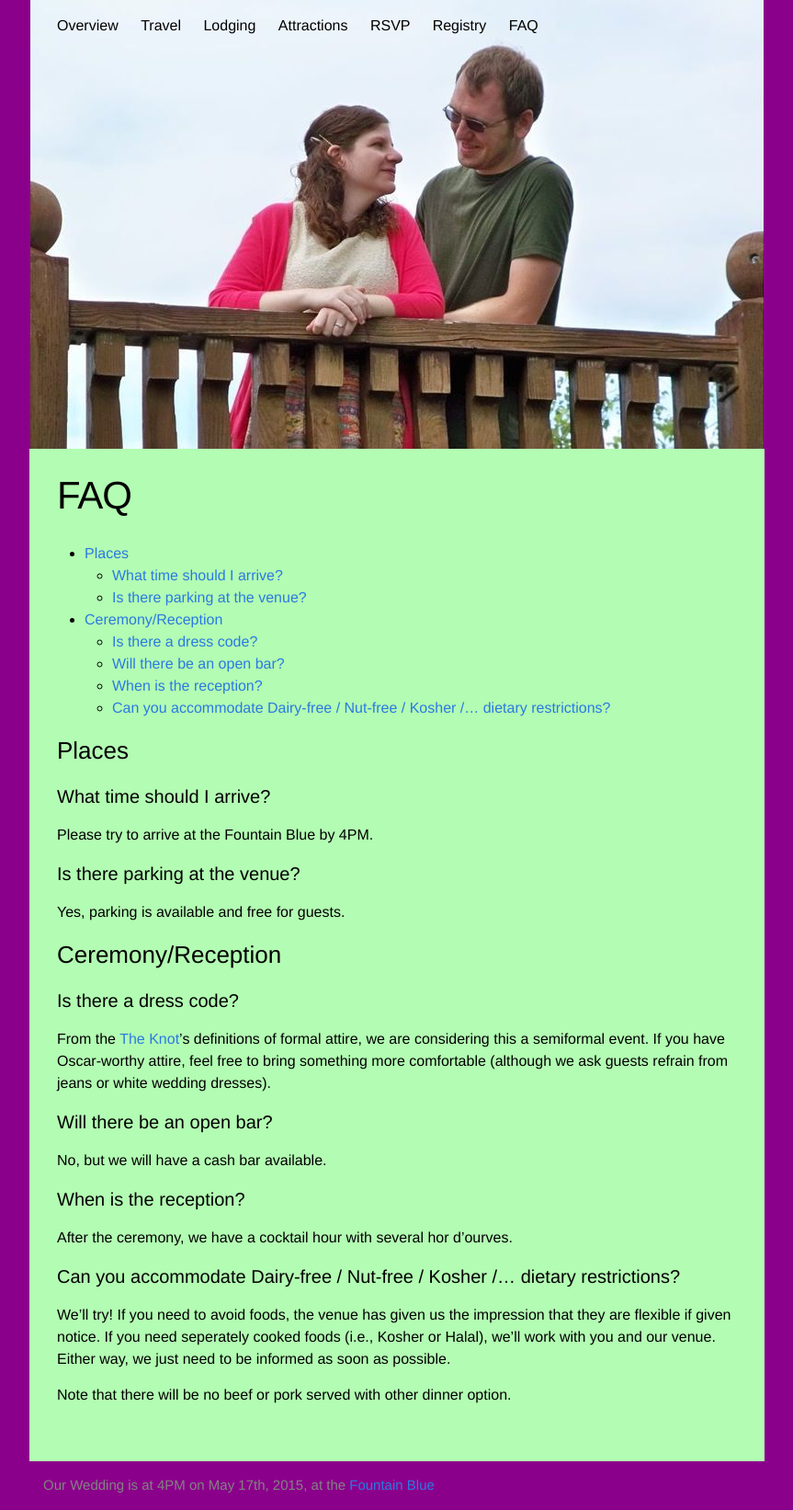
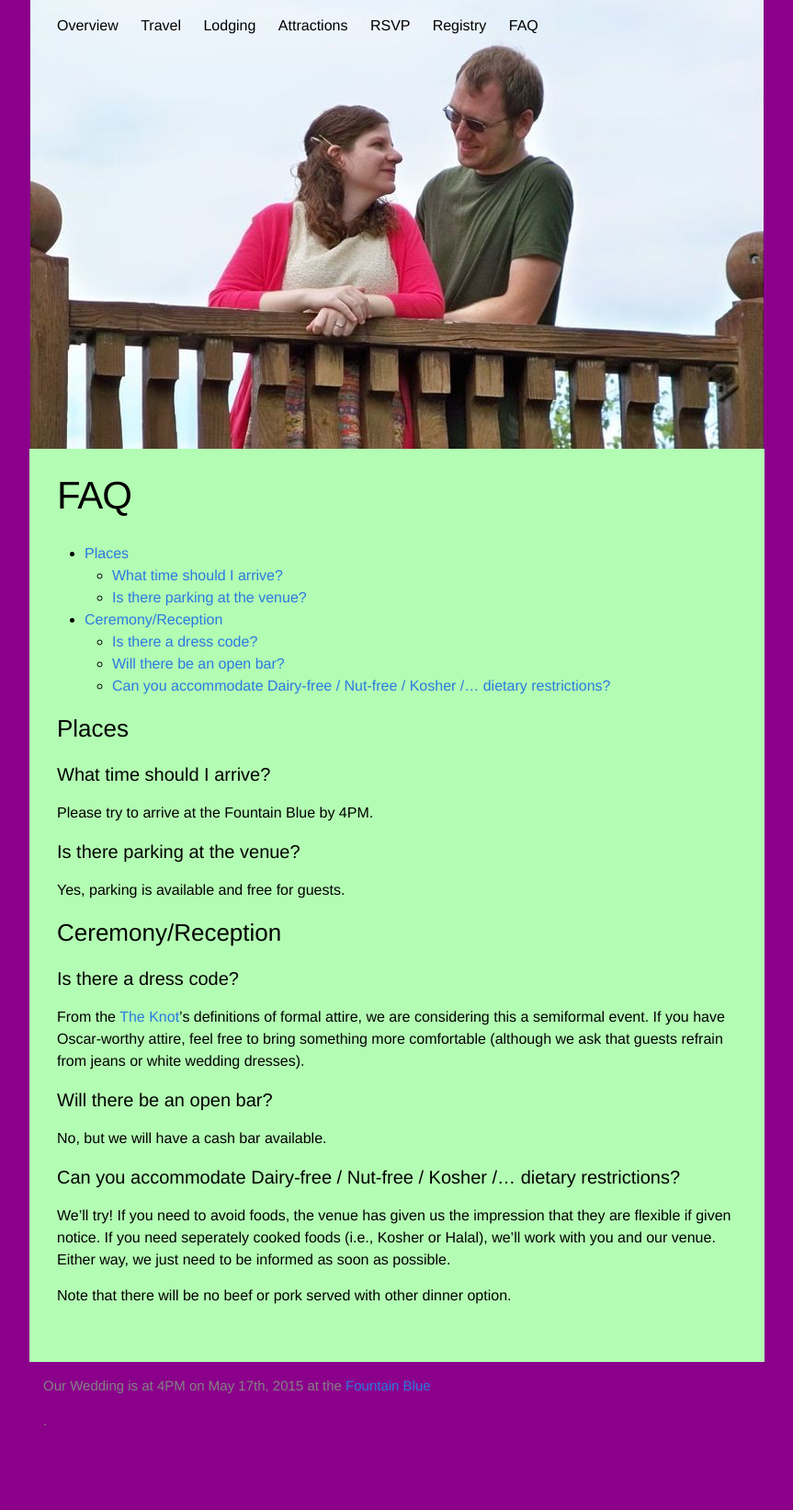
Before and after one commit to sargas/wedding-site, a Jekyll site: the page built from faq.md, in a window 1280 px wide. Shown: the whole page at 92% size, without its empty margins (208-1071 px from the left). Built offline with Jekyll 4.4.1, drawn with Linux system fonts in a browser that asks for light colours; after the commit the page ends 1556 px from its top, so only the background shows below that.

Commit message:
Corrections for Kat
(mostly spelling and grammar)

```diff
--- a/_includes/footer.html
+++ b/_includes/footer.html
@@ -4,7 +4,7 @@
 
     <div class="footer-col-wrapper">
 
-	  <p class="text">Our Wedding is at 4PM on May 17th, 2015, at the <a href="http://www.fountainblue.com/">Fountain Blue</a></p>
+	  <p class="text">Our Wedding is at 4PM on May 17th, 2015 at the <a href="http://www.fountainblue.com/">Fountain Blue</a></p>.
     </div>
 
   </div>
--- a/faq.md
+++ b/faq.md
@@ -18,13 +18,10 @@
 ### Ceremony/Reception
 
 #### Is there a dress code?
-From the <a href="http://wedding.theknot.com/wedding-planning/attending-wedding/articles/wedding-guest-attire-cheat-sheet.aspx">The Knot</a>'s definitions of formal attire, we are considering this a semiformal event. If you have Oscar-worthy attire, feel free to bring something more comfortable (although we ask guests refrain from jeans or white wedding dresses).
+From the <a href="http://wedding.theknot.com/wedding-planning/attending-wedding/articles/wedding-guest-attire-cheat-sheet.aspx">The Knot</a>'s definitions of formal attire, we are considering this a semiformal event. If you have Oscar-worthy attire, feel free to bring something more comfortable (although we ask that guests refrain from jeans or white wedding dresses).
 
 #### Will there be an open bar?
 No, but we will have a cash bar available.
-
-#### When is the reception?
-After the ceremony, we have a cocktail hour with several hor d'ourves.
 
 #### Can you accommodate Dairy-free / Nut-free / Kosher /&hellip; dietary restrictions?
 We'll try! If you need to avoid foods, the venue has given us the impression that they are flexible if given notice. If you need seperately cooked foods (i.e., Kosher or Halal), we'll work with you and our venue. Either way, we just need to be informed as soon as possible.
--- a/index.html
+++ b/index.html
@@ -6,6 +6,6 @@
 
   <h1 class="page-heading">Welcome to the Wedding Website for Shayna and Joseph</h1>
 
-  Thank you for visiting! Our wedding is Sunday, May 17<sup>th</sup>, 2015 at the <a href="//www.fountainblue.com">Fountain Blue - Banquets & Conference Center</a>. <a href="/travel">Directions</a> are provided on this site, as are information on <a href="/lodging">accomidations</a> and local <a href="/attractions">sites</a> to see while in the Chicago / Des Plaines area.
+  Thank you for visiting! Our wedding is Sunday, May 17<sup>th</sup>, 2015 at the <a href="//www.fountainblue.com">Fountain Blue - Banquets & Conference Center</a>. <a href="/travel">Directions</a> are provided on this site, as is information on <a href="/lodging">accommodations</a> and local <a href="/attractions">sites</a> to see while in the Chicago / Des Plaines area.
 
 </div>
```
Also changed, not shown: attraction_info.json (+4 -4 lines), travel.md (+1 -1 lines).
